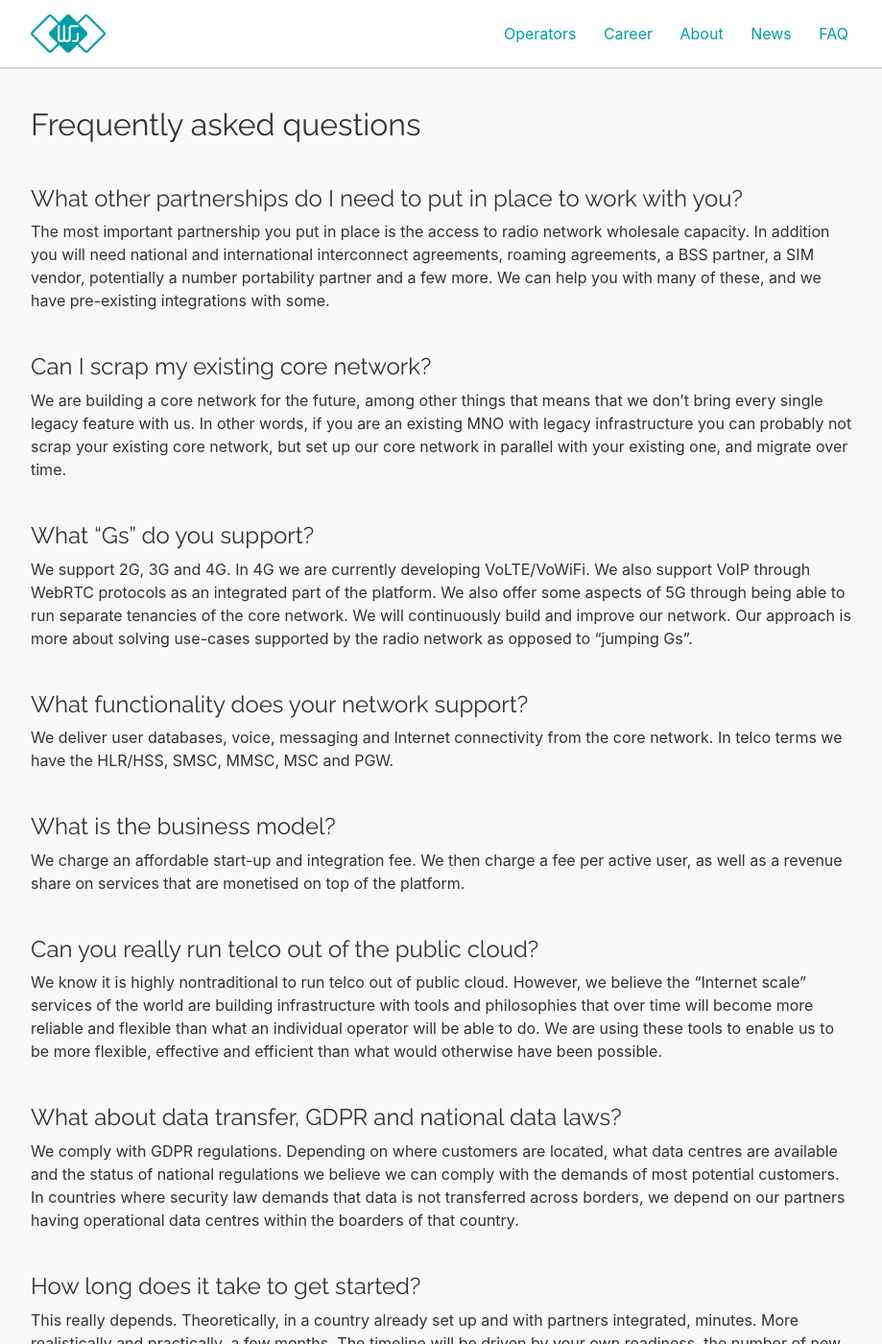
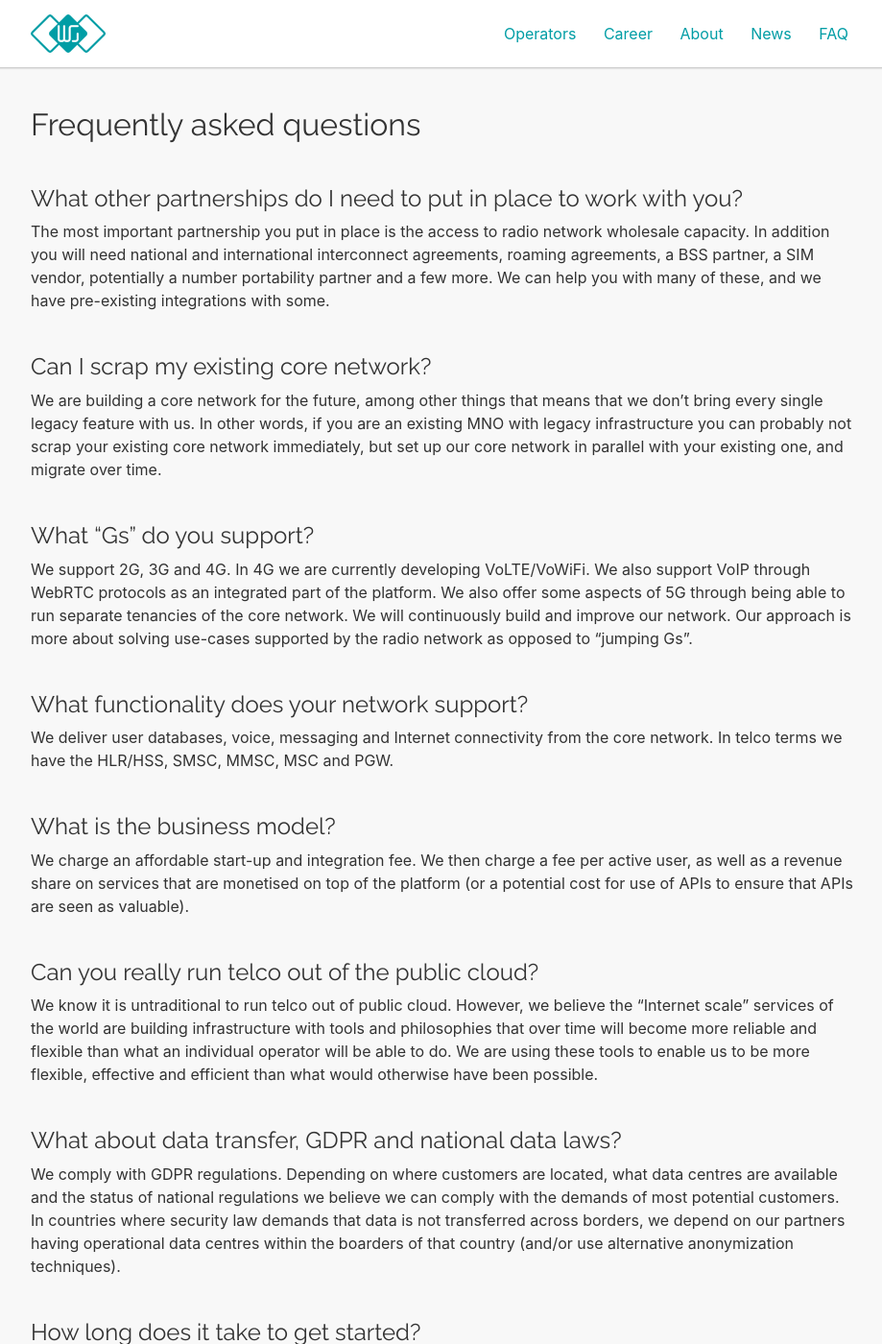
Before and after one commit to working-group-two/engineering-blog, a Jekyll site: the page built from pages/faq.md, in a window 1280 px wide and 1400 px high. Shown: the whole window at 96% size, without its empty margins (178-1097 px from the left). Built offline with Jekyll 4.4.1, drawn with Linux system fonts in a browser that asks for light colours; nearby versions of some CDN libraries.

Commit message:
Update faq.md
text edits

```diff
--- a/pages/faq.md
+++ b/pages/faq.md
@@ -12,7 +12,7 @@ The most important partnership you put in place is the access to radio network w
 
 ### Can I scrap my existing core network?
 
-We are building a core network for the future, among other things that means that we don't bring every single legacy feature with us. In other words, if you are an existing MNO with legacy infrastructure you can probably not scrap your existing core network, but set up our core network in parallel with your existing one, and migrate over time.
+We are building a core network for the future, among other things that means that we don't bring every single legacy feature with us. In other words, if you are an existing MNO with legacy infrastructure you can probably not scrap your existing core network immediately, but set up our core network in parallel with your existing one, and migrate over time.
 
 ### What "Gs" do you support?
 
@@ -24,16 +24,15 @@ We deliver user databases, voice, messaging and Internet connectivity from the c
 
 ### What is the business model?
 
-We charge an affordable start-up and integration fee. We then charge a fee per active user, as well as a revenue share on services that are monetised on top of the platform.
-
+We charge an affordable start-up and integration fee. We then charge a fee per active user, as well as a revenue share on services that are monetised on top of the platform (or a potential cost for use of APIs to ensure that APIs are seen as valuable).
 
 ### Can you really run telco out of the public cloud?
 
-We know it is highly nontraditional to run telco out of public cloud. However, we believe the "Internet scale" services of the world are building infrastructure with tools and philosophies that over time will become more reliable and flexible than what an individual operator will be able to do. We are using these tools to enable us to be more flexible, effective and efficient than what would otherwise have been possible.
+We know it is untraditional to run telco out of public cloud. However, we believe the "Internet scale" services of the world are building infrastructure with tools and philosophies that over time will become more reliable and flexible than what an individual operator will be able to do. We are using these tools to enable us to be more flexible, effective and efficient than what would otherwise have been possible.
 
 ### What about data transfer, GDPR and national data laws?
 
-We comply with GDPR regulations. Depending on where customers are located, what data centres are available and the status of national regulations we believe we can comply with the demands of most potential customers. In countries where security law demands that data is not transferred across borders, we depend on our partners having operational data centres within the boarders of that country.
+We comply with GDPR regulations. Depending on where customers are located, what data centres are available and the status of national regulations we believe we can comply with the demands of most potential customers. In countries where security law demands that data is not transferred across borders, we depend on our partners having operational data centres within the boarders of that country (and/or use alternative anonymization techniques).
 
 ### How long does it take to get started?
 
```
